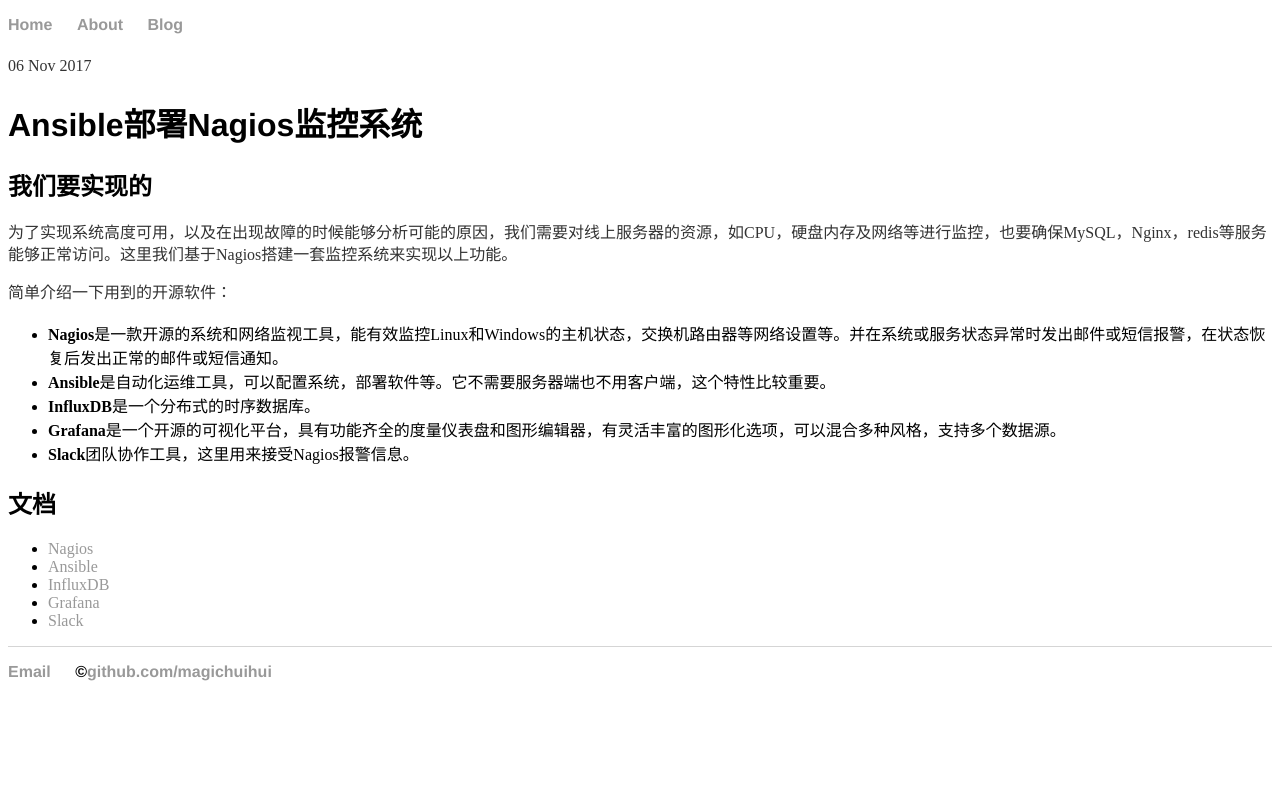
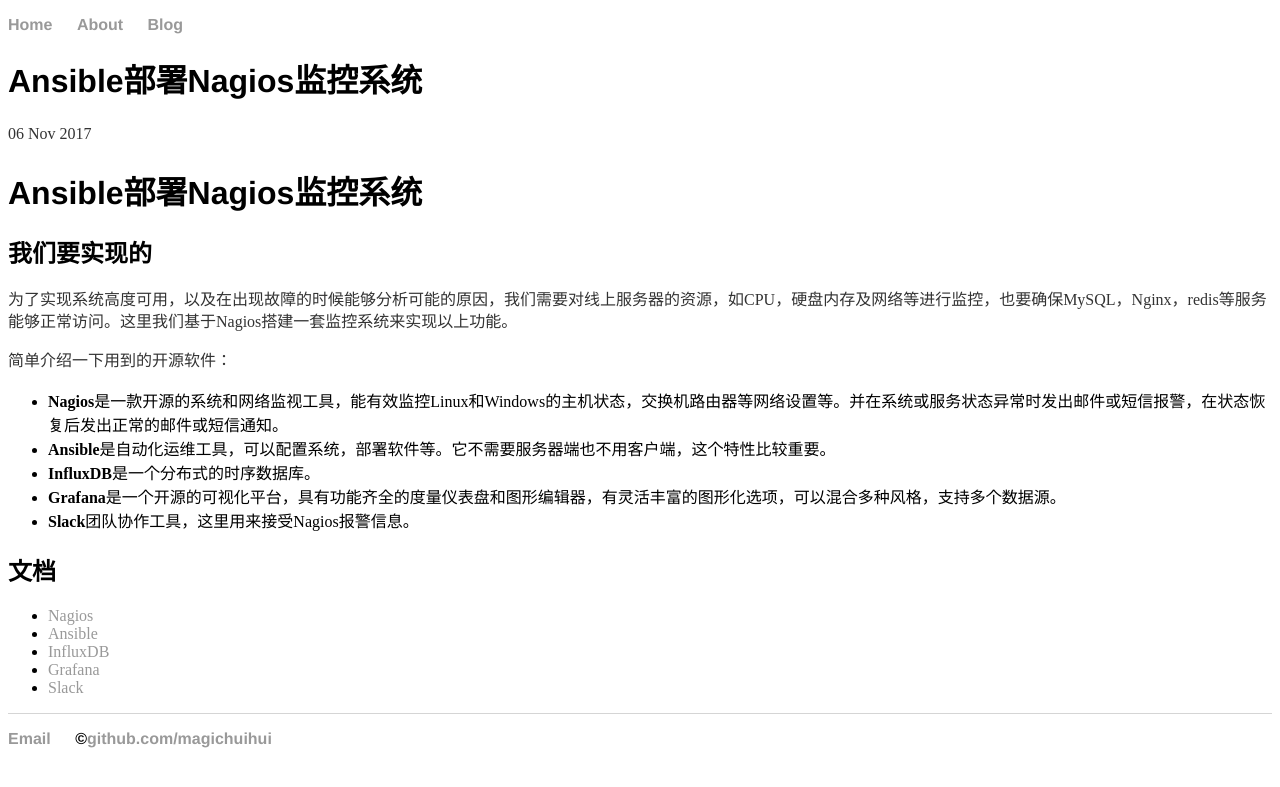
Before and after one commit to magichuihui/magichuihui.github.io, a Jekyll site: the page built from _posts/2017-11-06-nagios-ansible.md, in a window 1280 px wide. Shown: the top 787 px of the page. Built offline with Jekyll 4.4.1, drawn with Linux system fonts in a browser that asks for light colours; our own code applies the rules of GitHub Pages for plain Markdown files.

Commit message:
Nagios+Ansible

```diff
--- a/_posts/2017-11-06-nagios-ansible.md
+++ b/_posts/2017-11-06-nagios-ansible.md
@@ -1,6 +1,6 @@
 ---
-layout:post
-title: Nagios + Ansible
+layout: post
+title: Ansible部署Nagios监控系统
 date: 2017-11-06
 ---
 
```
